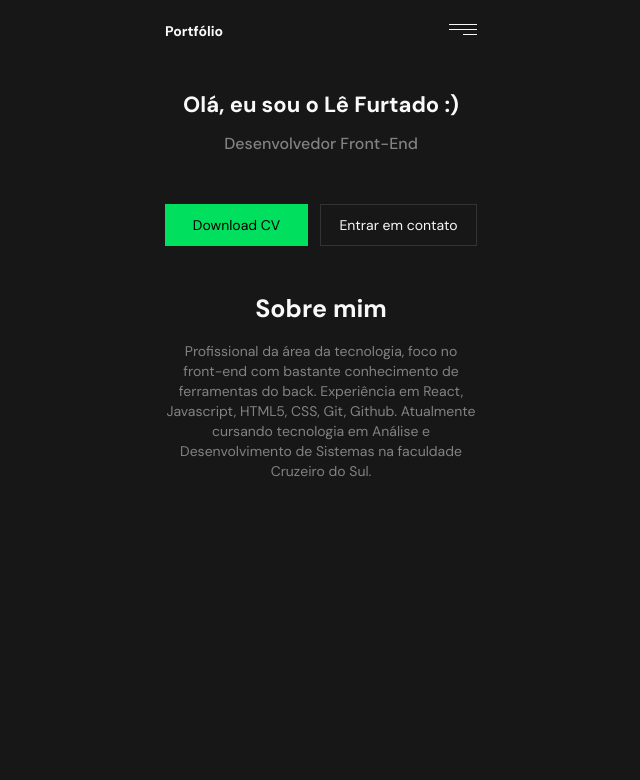
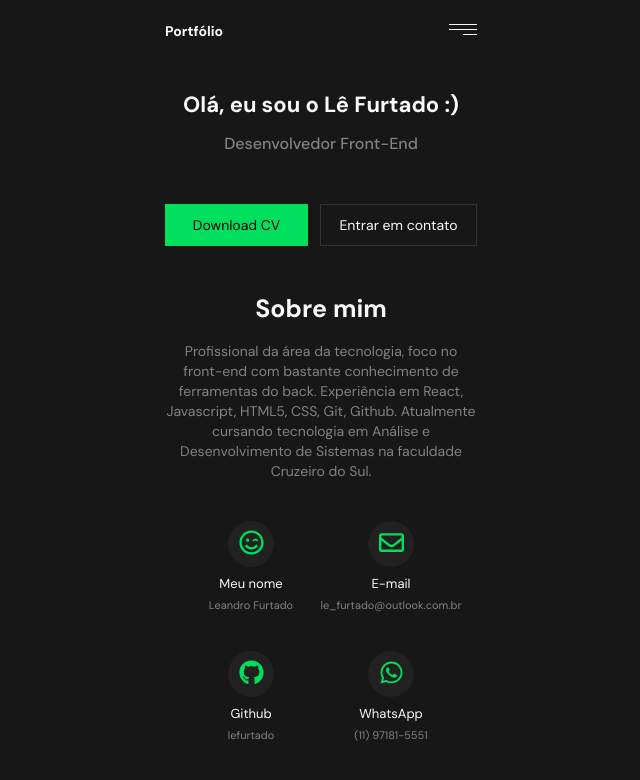
Before and after one commit to lefurtado/portfolio, a React (Create React App) app: page / in a window 1280 px wide. Shown: the top 780 px of the page, without its empty margins (319-959 px from the left). Built offline with nearby package versions, Linux system fonts and the light colour scheme.

Commit message:
add: componentes de contato

```diff
--- a/src/components/ContactIcons/index.js
+++ b/src/components/ContactIcons/index.js
@@ -1,9 +1,48 @@
 import './styles.scss';
+import { FaWhatsapp, FaRegEnvelope, FaGithub, FaRegSmileWink } from 'react-icons/fa';
 
 export default function ContactIcons() {
+    const iconComp = [
+        {
+            id: 1,
+            titulo: 'Meu nome',
+            descricao: 'Leandro Furtado',
+            icone: <FaRegSmileWink size={25} />,
+        },
+        {
+            id: 2,
+            titulo: 'E-mail',
+            descricao: 'le_furtado@outlook.com.br',
+            icone: <FaRegEnvelope size={25} />,
+        },
+        {
+            id: 3,
+            titulo: 'Github',
+            descricao: 'lefurtado',
+            icone: <FaGithub size={25} />,
+        },
+        {
+            id: 4,
+            titulo: 'WhatsApp',
+            descricao: '(11) 97181-5551',
+            icone: <FaWhatsapp size={25} />,
+        }
+    ]
+
     return (
-        <div>
+        <div className='main-container-icon flex'>
 
+            {iconComp.map((icon) => (
+                <div key={icon.id} className='icon-container flex'>
+                    <div className="circle flex">
+                        <div className="icon">
+                            {icon.icone}
+                        </div>
+                    </div>
+                    <h2>{icon.titulo}</h2>
+                    <p>{icon.descricao}</p>
+                </div>
+            ))}
         </div>
     )
 }
--- a/src/components/ContactIcons/styles.scss
+++ b/src/components/ContactIcons/styles.scss
@@ -0,0 +1,37 @@
+@import '../../theme/variables';
+
+.icon-container {
+    margin-top: 40px;
+    flex-direction: column;
+    align-items: center;
+    gap: 10px;
+    width: 140px;
+}
+
+.icon-container h2 {
+    font-size: 13px;
+    color: $white;
+}
+
+.icon-container p {
+    font-size: 11px;
+    color: $gray;
+}
+
+.circle {
+    width: 46px;
+    height: 46px;
+    background-color: $gray-400;
+    border-radius: 50%;
+    justify-content: center;
+    align-items: center;
+}
+
+.icon {
+    color: $green-light;
+}
+
+.main-container-icon {
+    flex-wrap: wrap;
+    justify-content: center;
+}
--- a/src/pages/Home/index.js
+++ b/src/pages/Home/index.js
@@ -1,7 +1,8 @@
 import Header from '../../components/Header';
 import Contact from '../../components/Contact';
+import About from '../../components/About';
+import ContactIcons from '../../components/ContactIcons';
 import './styles.scss';
-import About from '../../components/About';
 
 export default function Home() {
     return (
@@ -11,6 +12,7 @@ export default function Home() {
                 <Contact />
             </div>
             <About />
+            <ContactIcons />
         </div>
     )
 }
```
